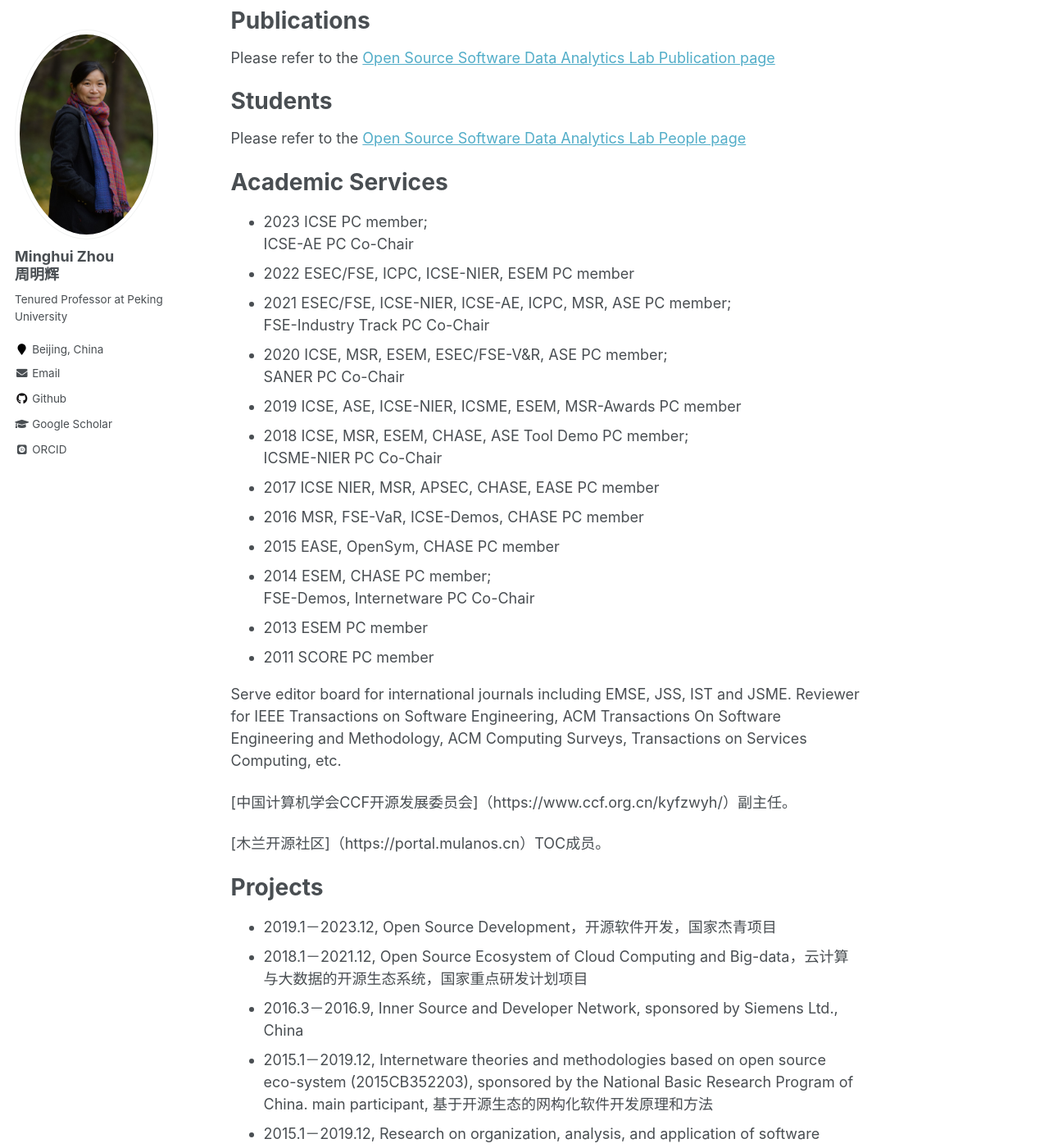
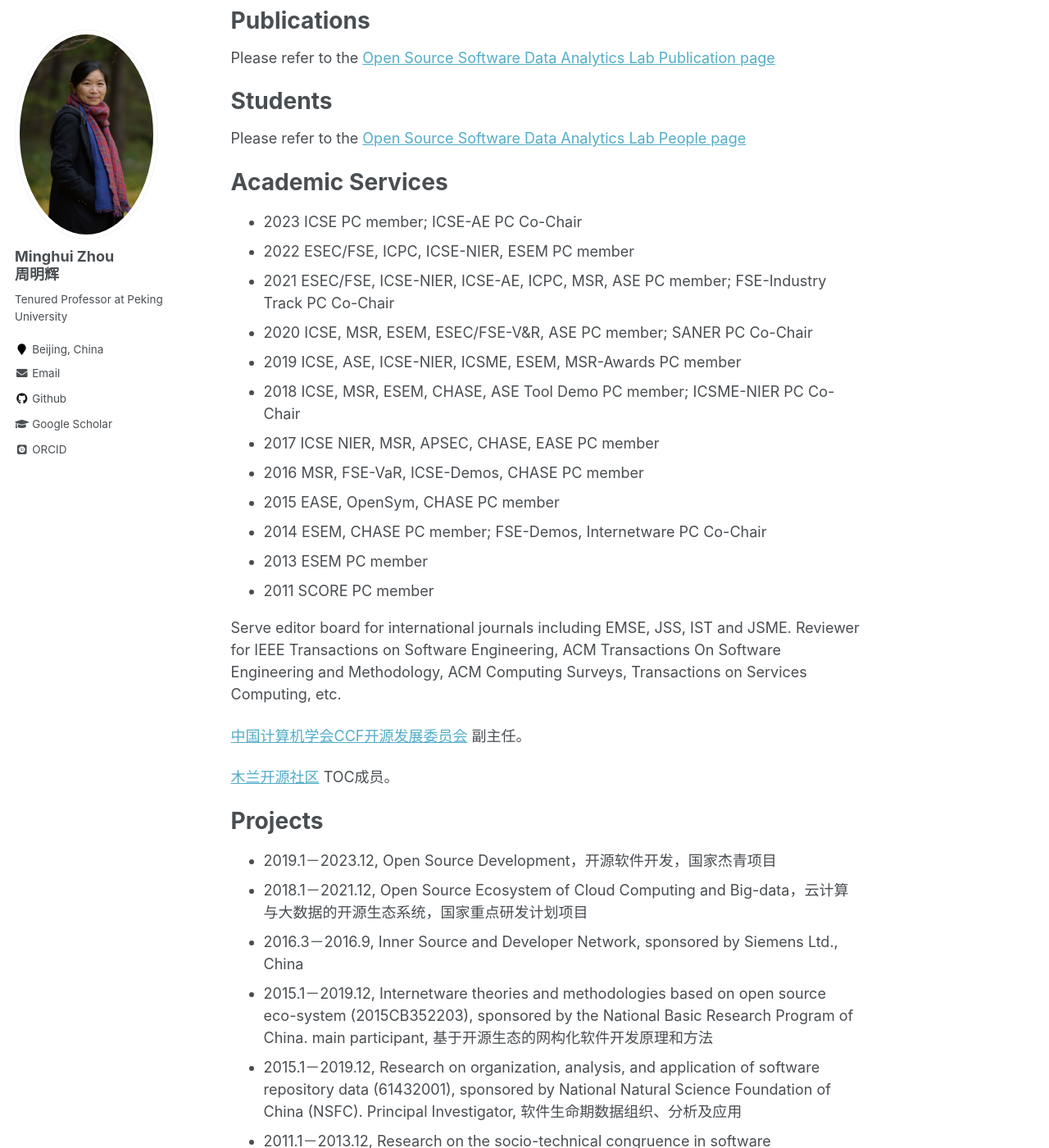
Before and after one commit to minghuizhou/minghuizhou.github.io, a Jekyll site: the page built from _pages/about.md, in a window 1280 px wide and 1400 px high, scrolled down 539 px. Shown: the whole window at 82% size. Built offline with Jekyll 4.4.1, drawn with Linux system fonts in a browser that asks for light colours; some web fonts are replaced; some of the changed lines change nothing that is shown.

Commit message:
Update about.md

```diff
--- a/_pages/about.md
+++ b/_pages/about.md
@@ -30,30 +30,25 @@ Please refer to the [Open Source Software Data Analytics Lab People page](https:
 
 Academic Services
 =====================
-- 2023	ICSE PC member;
-        ICSE-AE PC Co-Chair
+- 2023	ICSE PC member;  ICSE-AE PC Co-Chair
 - 2022	ESEC/FSE, ICPC, ICSE-NIER, ESEM PC member
-- 2021	ESEC/FSE, ICSE-NIER, ICSE-AE, ICPC, MSR, ASE PC member;
-        FSE-Industry Track PC Co-Chair
-- 2020	ICSE, MSR, ESEM, ESEC/FSE-V&R, ASE PC member;
-        SANER PC Co-Chair
+- 2021	ESEC/FSE, ICSE-NIER, ICSE-AE, ICPC, MSR, ASE PC member;  FSE-Industry Track PC Co-Chair
+- 2020	ICSE, MSR, ESEM, ESEC/FSE-V&R, ASE PC member;  SANER PC Co-Chair
 - 2019	ICSE, ASE, ICSE-NIER, ICSME, ESEM, MSR-Awards PC member
-- 2018	ICSE, MSR, ESEM, CHASE, ASE Tool Demo PC member;
-        ICSME-NIER PC Co-Chair
+- 2018	ICSE, MSR, ESEM, CHASE, ASE Tool Demo PC member;   ICSME-NIER PC Co-Chair
 - 2017	ICSE NIER, MSR, APSEC, CHASE, EASE PC member
 - 2016	MSR, FSE-VaR, ICSE-Demos, CHASE PC member
 - 2015	EASE, OpenSym, CHASE PC member
-- 2014	ESEM, CHASE PC member;
-        FSE-Demos, Internetware PC Co-Chair
+- 2014	ESEM, CHASE PC member;  FSE-Demos, Internetware PC Co-Chair
 - 2013	ESEM PC member
 - 2011	SCORE PC member
 
 Serve editor board for international journals including EMSE, JSS, IST and JSME.
 Reviewer for IEEE Transactions on Software Engineering, ACM Transactions On Software Engineering and Methodology, ACM Computing Surveys, Transactions on Services Computing, etc.
 
-[中国计算机学会CCF开源发展委员会]（https://www.ccf.org.cn/kyfzwyh/）副主任。
+[中国计算机学会CCF开源发展委员会](https://www.ccf.org.cn/kyfzwyh/) 副主任。
 
-[木兰开源社区]（https://portal.mulanos.cn）TOC成员。
+[木兰开源社区](https://portal.mulanos.cn) TOC成员。
 
 
 Projects
```
